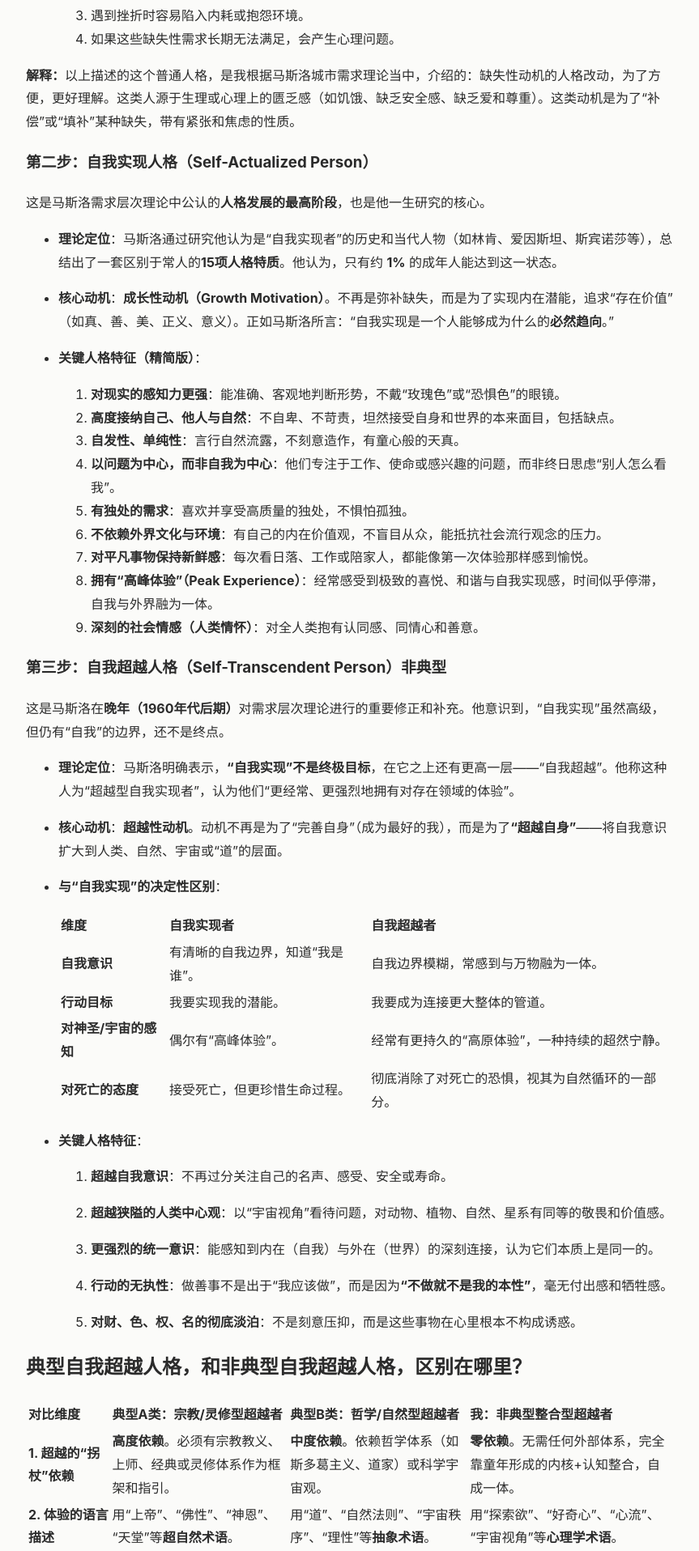
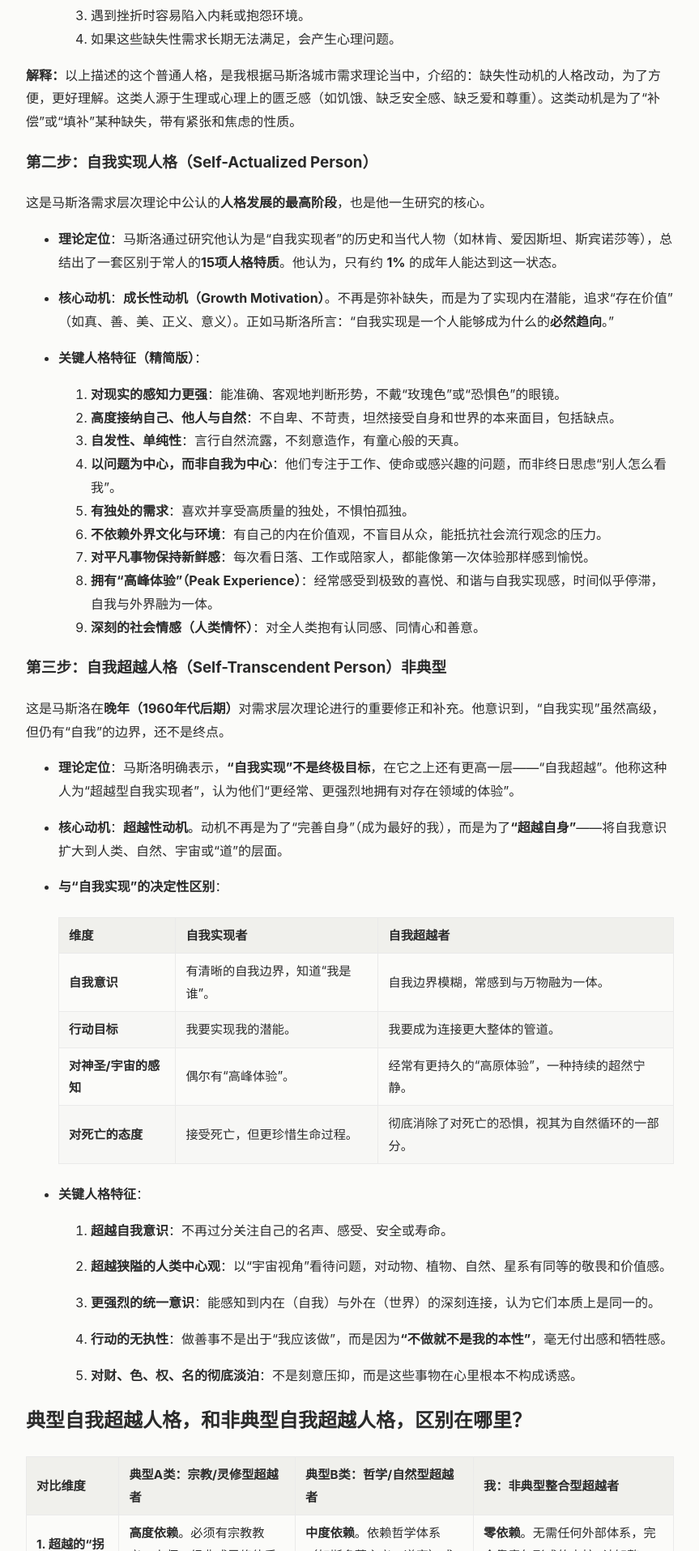
Before and after one commit to Natural-system/self-transcendence, a Jekyll site: the page built from about.md, in a window 1280 px wide. Shown: the part 4484-6400 px from the top of the page at 81% size, without its empty margins (208-1071 px from the left). Built offline with Jekyll 4.4.1, drawn with Linux system fonts in a browser that asks for light colours; comment, search, counter and statistics services are not loaded.

Commit message:
Update default.html

```diff
--- a/_layouts/default.html
+++ b/_layouts/default.html
@@ -150,7 +150,29 @@
       max-width: 100%;
       height: auto;
     }
+    /* 文章正文表格样式 */
+    main table, article table {
+      width: 100%;
+      border-collapse: collapse;  /* 折叠边框，避免边框间间隙 */
+      margin: 1.5em 0;
+      font-size: 0.95rem;
+    }
 
+    main th, article th,
+    main td, article td {
+      padding: 8px 12px;
+      border: 1px solid var(--border-color); /* 使用你全局配置的浅灰边框色 */
+      text-align: left;
+    }
+
+    main th, article th {
+      background-color: #f0f0ec;            /* 表头浅灰背景 */
+      font-weight: 600;
+    }
+
+    main tr:nth-child(even), article tr:nth-child(even) {
+      background-color: rgba(0, 0, 0, 0.015); /* 偶数行微弱背景色，增加可读性 */
+    }
     /* ========================================== */
     /* --- 3. 页面基础布局样式 --- */
     /* ========================================== */
```
